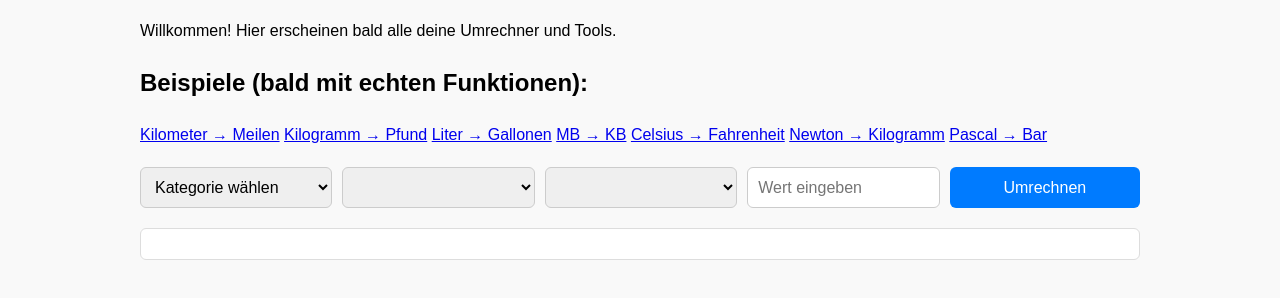
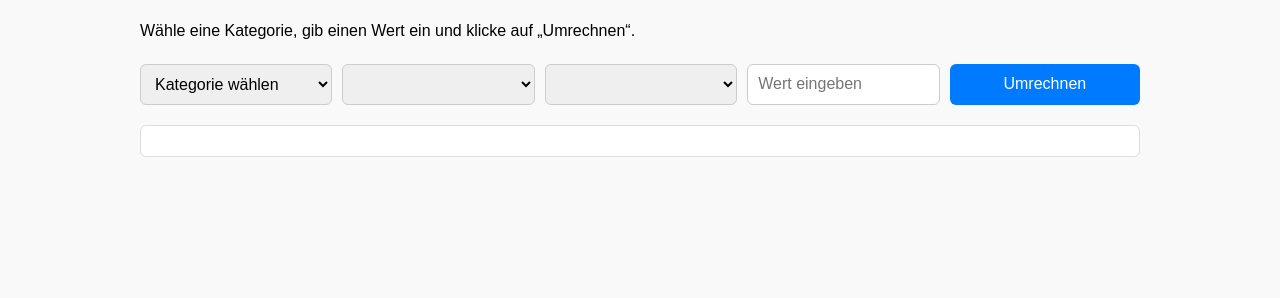
Before and after one commit to Toolsenai/Toolsenai, a plain HTML site: page index.html in a window 1280 px wide. Shown: the part 136-434 px from the top of the page. Drawn offline with Linux system fonts and the light colour scheme.

Commit message:
Update index.html

```diff
--- a/index.html
+++ b/index.html
@@ -1,5 +1,5 @@
 <!DOCTYPE html>
-<html>
+<html lang="de">
 <head>
   <meta charset="UTF-8">
   <title>ToolsenAI – Online Converter & Tools</title>
@@ -7,16 +7,7 @@
 </head>
 <body>
   <h1>ToolsenAI</h1>
-  <p>Willkommen! Hier erscheinen bald alle deine Umrechner und Tools.</p>
-
-  <h2>Beispiele (bald mit echten Funktionen):</h2>
-  <a href="#">Kilometer → Meilen</a>
-  <a href="#">Kilogramm → Pfund</a>
-  <a href="#">Liter → Gallonen</a>
-  <a href="#">MB → KB</a>
-  <a href="#">Celsius → Fahrenheit</a>
-  <a href="#">Newton → Kilogramm</a>
-  <a href="#">Pascal → Bar</a>
+  <p>Wähle eine Kategorie, gib einen Wert ein und klicke auf „Umrechnen“.</p>
 
   <!-- Eingabe & Umrechner -->
   <div class="select-container">
```
